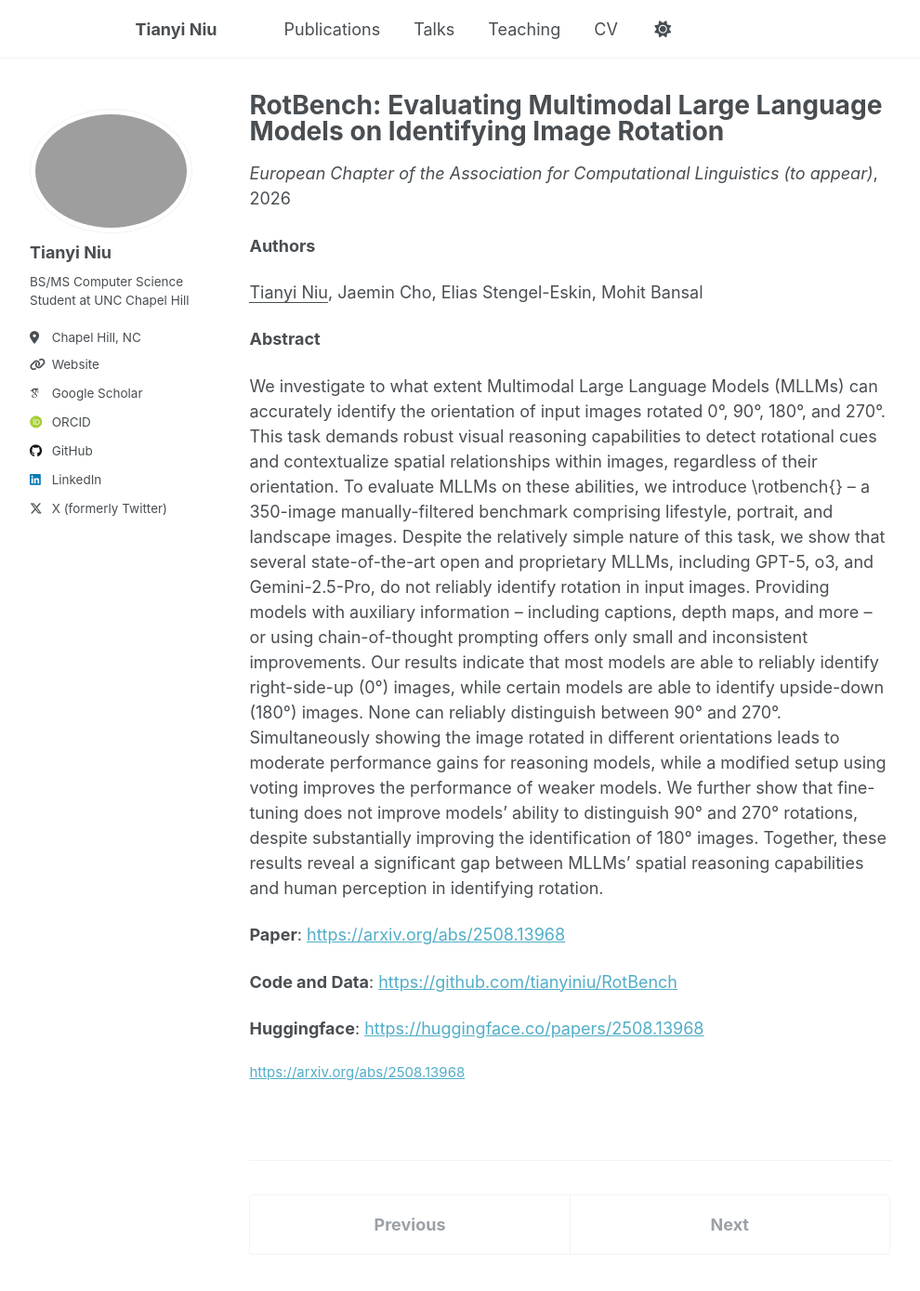
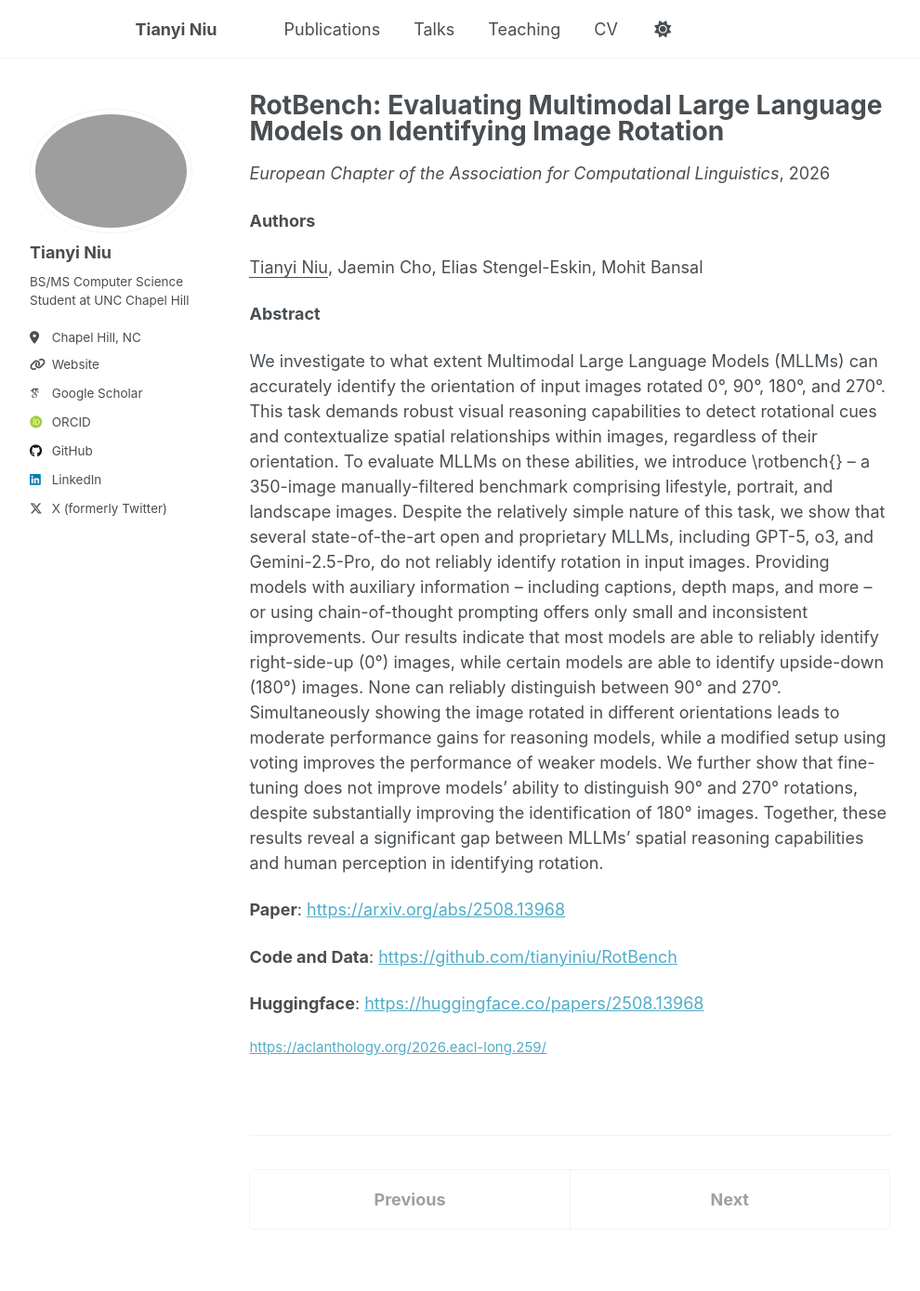
Before and after one commit to tianyiniu/tianyiniu.github.io, a Jekyll site: the page built from _publications/2026-01-03-rotbench.md, in a window 1280 px wide and 1400 px high. Shown: the top 1389 px of the window at 93% size, without its empty margins (50-1040 px from the left). Built offline with Jekyll 4.4.1, drawn with Linux system fonts in a browser that asks for light colours; some web fonts are replaced.

Commit message:
Updated CV; change RotBench arxiv link to ACL Anthology

```diff
--- a/_publications/2026-01-03-rotbench.md
+++ b/_publications/2026-01-03-rotbench.md
@@ -5,10 +5,10 @@
 permalink: /publication/2026-01-03-rotbench
 excerpt: ''
 date: 2026-01-03
-venue: 'European Chapter of the Association for Computational Linguistics <i>(to appear)</i>'
+venue: 'European Chapter of the Association for Computational Linguistics'
 venue_nickname: 'EACL'
 authors: '<u>Tianyi Niu</u>, Jaemin Cho, Elias Stengel-Eskin, Mohit Bansal'
-paperurl: "https://arxiv.org/abs/2508.13968"
+paperurl: "https://aclanthology.org/2026.eacl-long.259/"
 ---
 
 **Authors**
```
Also changed, not shown: _pages/about.md (+1 -1 lines), 1 other file.
